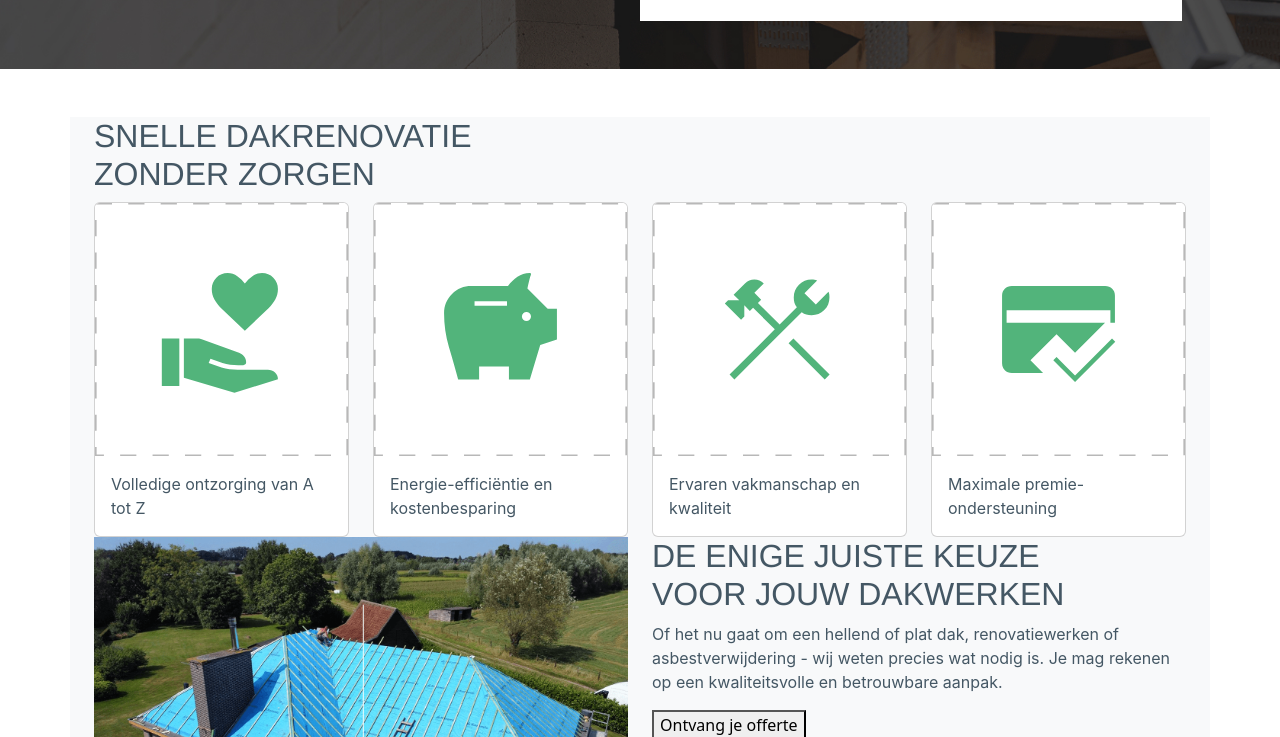
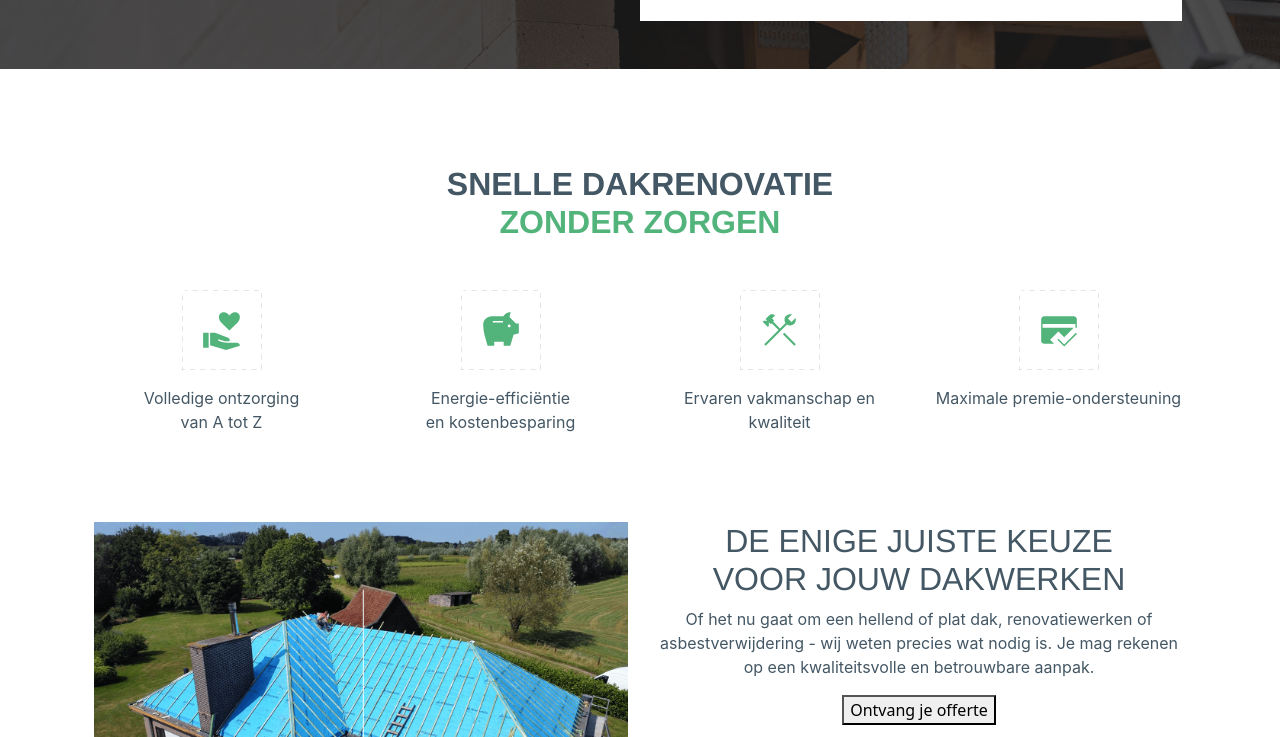
Before and after one commit to ArneD4/Red_Pepper_Landingpage_Test, a website: page landingpage-app/src/index.html in a window 1280 px wide. Shown: the part 650-1387 px from the top of the page. Drawn offline with nearby package versions, Linux system fonts and the light colour scheme; files that its build step writes are made by us from their sources.

Commit message:
section 1 styling

```diff
--- a/landingpage-app/src/index.html
+++ b/landingpage-app/src/index.html
@@ -83,40 +83,40 @@
             </div>
         </div>
     </header>
-    <main class="container my-5 bg-light">
-        <section>
+    <main class="container my-5 text-center">
+        <section class="pt-5">
             <div class="container">
                 <div class="row">
-                    <h2>SNELLE DAKRENOVATIE <br> <span>ZONDER ZORGEN</span></h2>
+                    <h2 class="fw-bold mb-5">SNELLE DAKRENOVATIE <br> <span class="green">ZONDER ZORGEN</span></h2>
                 </div>
-                <div class="row">
-                    <div class="col-md-3">
-                        <div class="card">
-                            <img src="/landingpage-app/images/Icon_Hand_hart.svg" class="card-img-top" alt="Advies">
+                <div class="row mb-5 justify-content-center">
+                    <div class="col-6 col-md-3 p-0 mb-4">
+                        <div class="card border-0">
+                            <img src="../images/Icon_Hand_hart.svg" class="card-img-top w-50 m-auto" alt="Advies" style="max-width: 80px">
                             <div class="card-body">
-                                <p class="card-text">Volledige ontzorging van A tot Z</p>
+                                <p class="card-text">Volledige ontzorging <br> van A tot Z</p>
                             </div>
                         </div>
                     </div>
-                    <div class="col-md-3">
-                        <div class="card">
-                            <img src="/landingpage-app/images/Icon_Spaarpot.svg" class="card-img-top" alt="Advies">
+                    <div class="col-6 col-md-3 p-0 mb-4">
+                        <div class="card border-0">
+                            <img src="../images/Icon_Spaarpot.svg" class="card-img-top w-50 m-auto" alt="Spaarpot" style="max-width: 80px">
                             <div class="card-body">
-                                <p class="card-text">Energie-efficiëntie en kostenbesparing</p>
+                                <p class="card-text">Energie-efficiëntie <br> en kostenbesparing</p>
                             </div>
                         </div>
                     </div>
-                    <div class="col-md-3">
-                        <div class="card">
-                            <img src="/landingpage-app/images/Icon_Werken.svg" class="card-img-top" alt="Advies">
+                    <div class="col-6 col-md-3 p-0">
+                        <div class="card border-0">
+                            <img src="../images/Icon_Werken.svg" class="card-img-top w-50 m-auto" alt="Werken" style="max-width: 80px">
                             <div class="card-body">
                                 <p class="card-text">Ervaren vakmanschap en kwaliteit</p>
                             </div>
                         </div>
                     </div>
-                    <div class="col-md-3">
-                        <div class="card">
-                            <img src="/landingpage-app/images/Icon_Wallet.svg" class="card-img-top" alt="Advies">
+                    <div class="col-6 col-md-3 p-0">
+                        <div class="card border-0">
+                            <img src="../images/Icon_Wallet.svg" class="card-img-top w-50 m-auto" alt="Wallet" style="max-width: 80px">
                             <div class="card-body">
                                 <p class="card-text">Maximale premie-ondersteuning</p>
                             </div>
@@ -134,7 +134,7 @@
                         <button>Ontvang je offerte</button>
                     </div>
                     <div class="col-lg-6">
-                        <img class="w-100" src="/landingpage-app/images/BENE_Foto_voor.png" alt="Foto Voor">
+                        <img class="w-100" src="../images/BENE_Foto_voor.png" alt="Foto Voor">
                     </div>
                 </div>
             </div>
```
